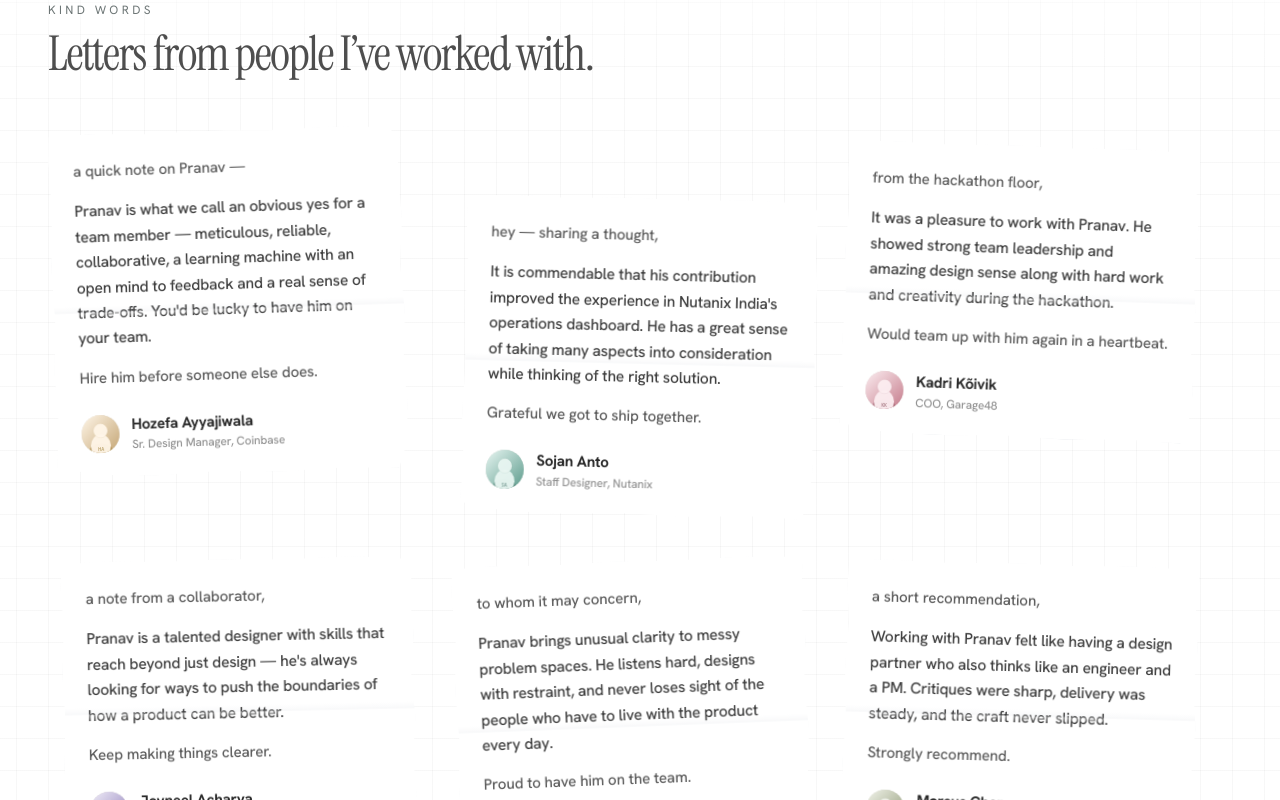
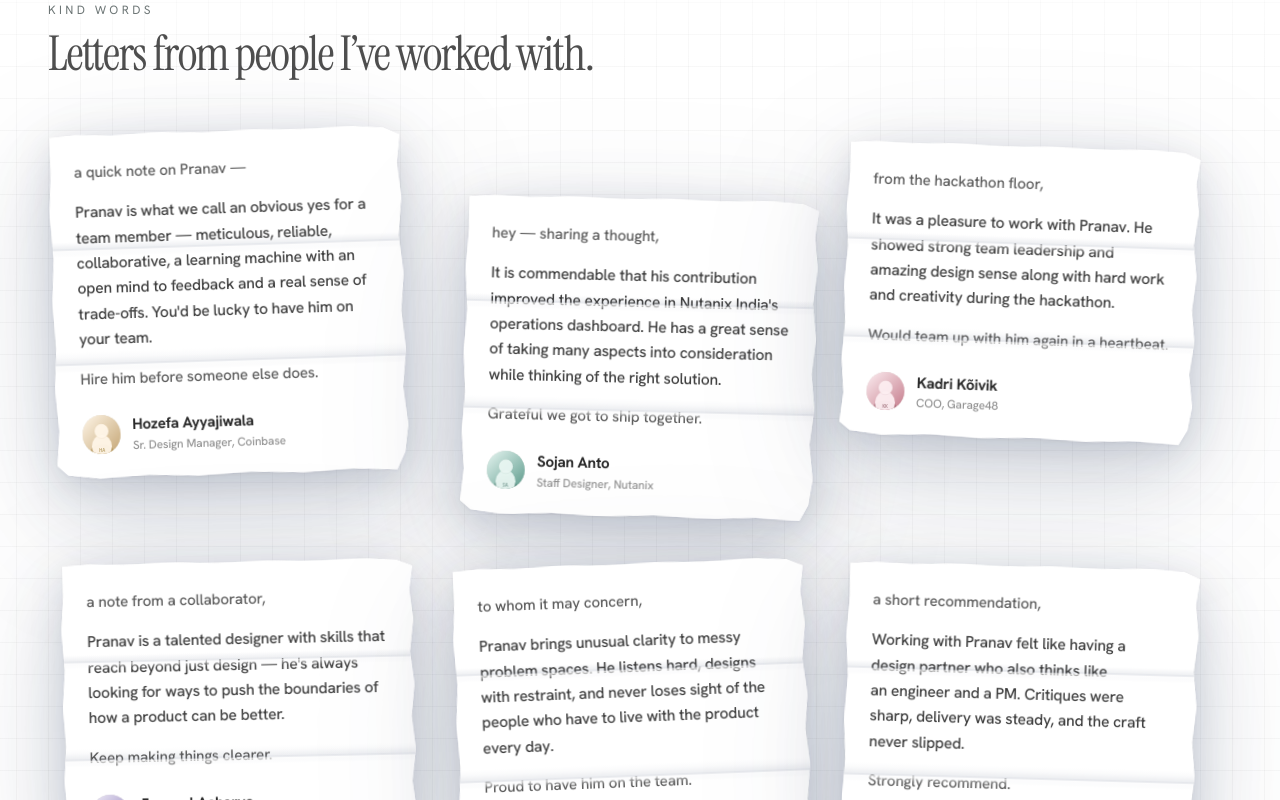
Before and after one commit to designernoob/cursorportfolio, a React (Vite) app: page / in a window 1280 px wide. Shown: the part 6060-6860 px from the top of the page. Built offline with nearby package versions, Linux system fonts and the light colour scheme; the HTML template or start-up script is replaced by a standard one.

Commit message:
Make letter papers float as distinct objects
Move multi-layer drop-shadow onto the letter wrapper so clipped
paper casts a real silhouette, and add soft trifold lighting so
sheets read against the grid instead of merging into it.

Co-authored-by: pranavvmitan <designernoob@users.noreply.github.com>

```diff
--- a/src/components/Testimonials.tsx
+++ b/src/components/Testimonials.tsx
@@ -48,8 +48,10 @@ function Letter({
       }
     >
       <div className="letter-paper">
-        {/* One soft mid crease — lettermonials paper, not multi-fold panels */}
-        <span className="letter-paper__crease" aria-hidden />
+        {/* Soft trifold lighting + two faint creases (lettermonials) */}
+        <span className="letter-paper__fold-light" aria-hidden />
+        <span className="letter-paper__crease letter-paper__crease--1" aria-hidden />
+        <span className="letter-paper__crease letter-paper__crease--2" aria-hidden />
 
         <div className="letter-paper__inner">
           <p className="letter-paper__greeting">{t.greeting}</p>
--- a/src/index.css
+++ b/src/index.css
@@ -297,6 +297,12 @@ a {
   width: min(100%, 22rem);
   transform: translate(var(--letter-x, 0), var(--letter-y, 0))
     rotate(var(--letter-rot, 0deg));
+  /* Shadow on the wrapper so the clipped paper casts a real object silhouette */
+  filter:
+    drop-shadow(0 1px 1px rgba(30, 40, 70, 0.06))
+    drop-shadow(0 8px 16px rgba(30, 45, 80, 0.1))
+    drop-shadow(0 22px 40px rgba(30, 45, 80, 0.16))
+    drop-shadow(0 40px 70px rgba(30, 45, 80, 0.1));
 }
 
 @media (max-width: 767px) {
@@ -306,63 +312,96 @@ a {
   }
 }
 
-/* Lettermonials paper: white sheet, soft float shadow, one faint crease */
+/* Lettermonials paper object — white sheet that floats off the grid */
 .letter-paper {
   position: relative;
   width: 100%;
   background: #ffffff;
-  /* Slightly irregular paper silhouette (deckled right edge) */
+  isolation: isolate;
+  /* Organic paper edges (subtle wobble, stronger on the right) */
   clip-path: polygon(
-    0.4% 0.6%,
-    12% 0%,
-    28% 0.5%,
-    47% 0%,
-    63% 0.45%,
-    81% 0%,
-    96% 0.55%,
-    100% 3%,
-    99.2% 14%,
-    100% 27%,
-    99.1% 41%,
-    100% 55%,
-    99.2% 69%,
-    100% 83%,
-    99% 94%,
-    97% 100%,
-    82% 99.4%,
-    64% 100%,
-    46% 99.3%,
-    28% 100%,
-    12% 99.4%,
-    0% 97%,
-    0.7% 84%,
-    0% 70%,
-    0.6% 54%,
-    0% 38%,
-    0.7% 22%,
-    0% 9%
+    0.6% 0.8%,
+    8% 0.15%,
+    18% 0.55%,
+    31% 0%,
+    44% 0.5%,
+    58% 0.1%,
+    72% 0.45%,
+    86% 0%,
+    95.5% 0.7%,
+    100% 2.8%,
+    99.05% 11%,
+    100% 21%,
+    98.9% 32%,
+    100% 43%,
+    99% 54%,
+    100% 65%,
+    98.85% 76%,
+    100% 87%,
+    98.9% 95%,
+    96.5% 100%,
+    84% 99.35%,
+    70% 100%,
+    55% 99.3%,
+    40% 100%,
+    26% 99.35%,
+    12% 100%,
+    3% 98.8%,
+    0% 96%,
+    0.85% 86%,
+    0% 74%,
+    0.7% 62%,
+    0% 49%,
+    0.75% 36%,
+    0% 23%,
+    0.7% 11%
   );
-  filter: drop-shadow(0 18px 34px rgba(40, 55, 90, 0.12))
-    drop-shadow(0 4px 10px rgba(40, 55, 90, 0.06));
+}
+
+/* Gentle panel shading between the two fold lines */
+.letter-paper__fold-light {
+  position: absolute;
+  inset: 0;
+  pointer-events: none;
+  z-index: 0;
+  background: linear-gradient(
+    to bottom,
+    #ffffff 0%,
+    #ffffff 31%,
+    #f4f5f7 33.333%,
+    #ffffff 35.5%,
+    #ffffff 63%,
+    #f3f4f6 66.666%,
+    #ffffff 69%,
+    #ffffff 100%
+  );
+  opacity: 0.95;
 }
 
 .letter-paper__crease {
   position: absolute;
   left: 0;
   right: 0;
-  top: 52%;
-  height: 12px;
-  margin-top: -6px;
+  height: 14px;
+  margin-top: -7px;
   pointer-events: none;
   z-index: 2;
   background: linear-gradient(
     to bottom,
     transparent 0%,
-    rgba(55, 70, 100, 0.028) 45%,
-    rgba(55, 70, 100, 0.055) 50%,
-    rgba(255, 255, 255, 0.45) 58%,
+    rgba(40, 55, 90, 0.035) 40%,
+    rgba(40, 55, 90, 0.09) 50%,
+    rgba(255, 255, 255, 0.7) 60%,
     transparent 100%
   );
+}
+
+.letter-paper__crease--1 {
+  top: 33.333%;
+}
+
+.letter-paper__crease--2 {
+  top: 66.666%;
 }
 
 .letter-paper__inner {
@@ -371,7 +410,7 @@ a {
   display: flex;
   flex-direction: column;
   gap: 1rem;
-  padding: 1.65rem 1.55rem 1.45rem;
+  padding: 1.7rem 1.6rem 1.5rem;
 }
 
 .letter-paper__greeting {
```
